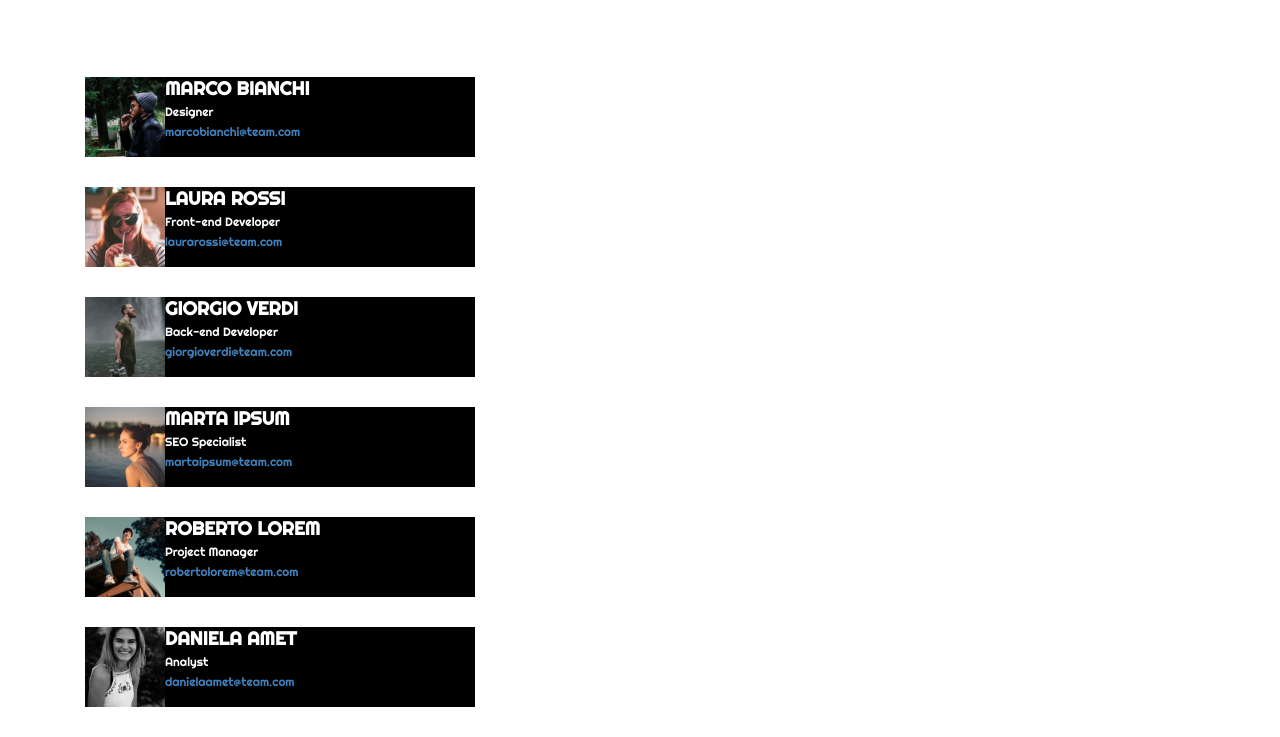
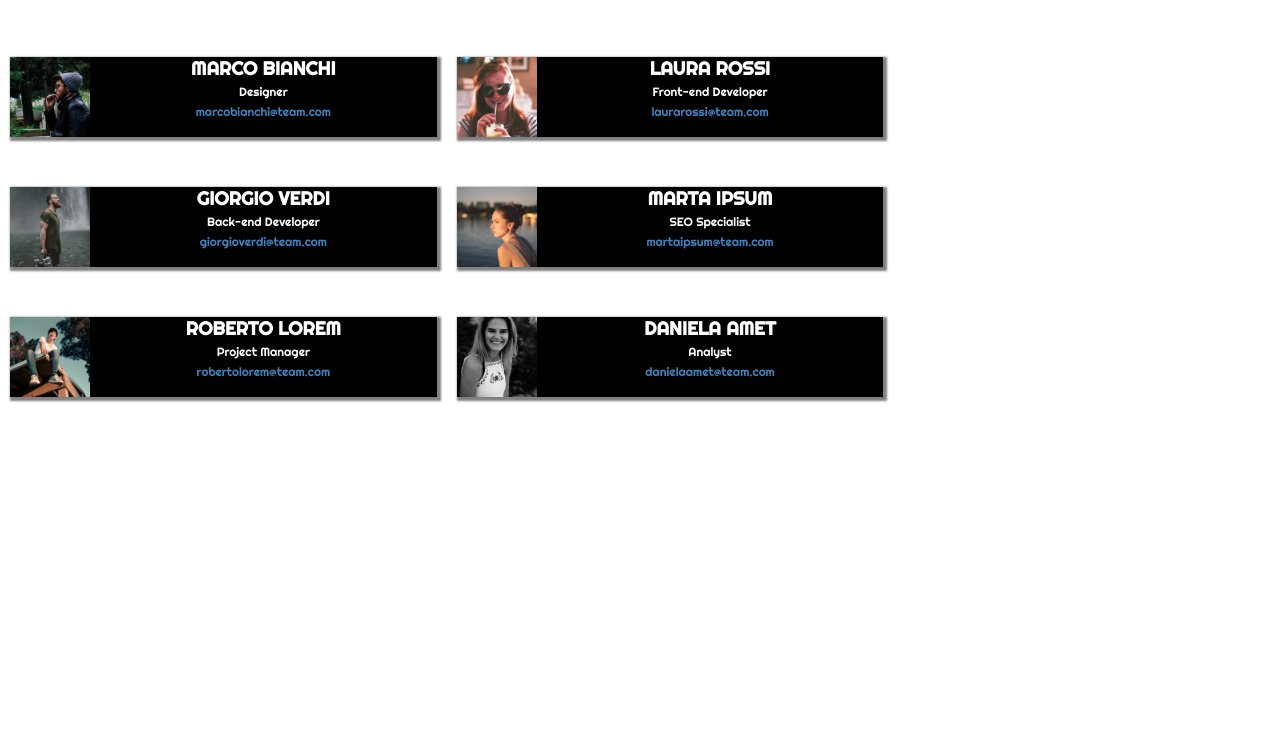
Before and after one commit to SorayaBoolean/html-css-float-cards, a plain HTML site: page index.html in a window 1280 px wide. Shown: the part 123-860 px from the top of the page. After the commit the page ends 800 px from the top, so only its background shows below. Drawn offline with Linux system fonts and the light colour scheme.

Commit message:
pagina riprodotta manca centratura div container

```diff
--- a/css/style.css
+++ b/css/style.css
@@ -11,9 +11,10 @@ body {
 }
 
 .container {
-    max-width: 1170px;
+    max-width: 70%px;
     margin: auto;
     padding-top: 50px;
+    text-align: center;
 }
 
 h1 {
@@ -31,12 +32,11 @@ h1 {
 padding-top: 40px;
 }
 
-.clearfix {
-    content: ;
+.clearfix::after {
+    content:" ";
     clear: both;
     display: table;
 }
-
 
 img {
     width: 80px;
@@ -58,6 +58,7 @@ img {
 .column {
    width:calc(100% / 3);
    background-color:black;
-   margin: 30px;
-
+   margin: 10px 10px 40px 10px;
+   float: left;
+   box-shadow: 2px 2px 2px 2px grey;
 }
--- a/index.html
+++ b/index.html
@@ -12,11 +12,11 @@
 </head>
 <body>
 
-
             <h1>Meet Our Team</h1>
             <p class="intro">Lorem, ipsum dolor sit amet consectetur adipisicing elit. Cum inventore aut quidem fugit ex, nulla possimus aliquid ipsa in voluptas exercitationem dicta. Quasi aperiam dignissimos possimus praesentium aliquam enim ab.</p>
-    <div class="container">
-                <div class="column 1 clearfix">
+
+    <div class="container clearfix">
+                <div class="column 1 ">
                     <img src="img/male1.png" alt="boy image1">
 
                     <div class="idinformation">
@@ -26,8 +26,7 @@
                         <span class=" desc email">marcobianchi@team.com</span>
                     </div>
                 </div>
-
-                <div class="column 2 clearfix">
+                <div class="column 2 ">
                     <img src="img/female1.png" alt="Girl image1">
 
                     <div class="idinformation">
@@ -37,8 +36,7 @@
                         <span class=" desc email">laurarossi@team.com</span>
                     </div>
                 </div>
-
-                <div class="column 3 clearfix">
+                <div class="column 3 ">
                     <img src="img/male2.png" alt="boy image2">
 
                     <div class="idinformation">
@@ -48,8 +46,7 @@
                         <span class=" desc email">giorgioverdi@team.com</span>
                     </div>
                 </div>
-
-                <div class="column 4 clearfix">
+                <div class="column 4 ">
                     <img src="img/female2.png" alt="girl image2">
 
                     <div class="idinformation">
@@ -59,8 +56,7 @@
                         <span class=" desc email">martaipsum@team.com</span>
                     </div>
                 </div>
-
-                <div class="column 5 clearfix">
+                <div class="column 5 ">
                     <img src="img/male3.png" alt="boy image3">
 
                     <div class="idinformation">
@@ -70,8 +66,7 @@
                         <span class=" desc email">robertolorem@team.com</span>
                     </div>
                 </div>
-
-                <div class="column 6 clearfix">
+                <div class="column 6 ">
                     <img src="img/female3.png" alt="girl image3">
 
                     <div class="idinformation">
@@ -81,22 +76,6 @@
                         <span class=" desc email">danielaamet@team.com</span>
                     </div>
                 </div>
-
-
-
-
-
-
-
-
-
-
-
-
-
-
-
-
     </div>
 </body>
 </html>
```
